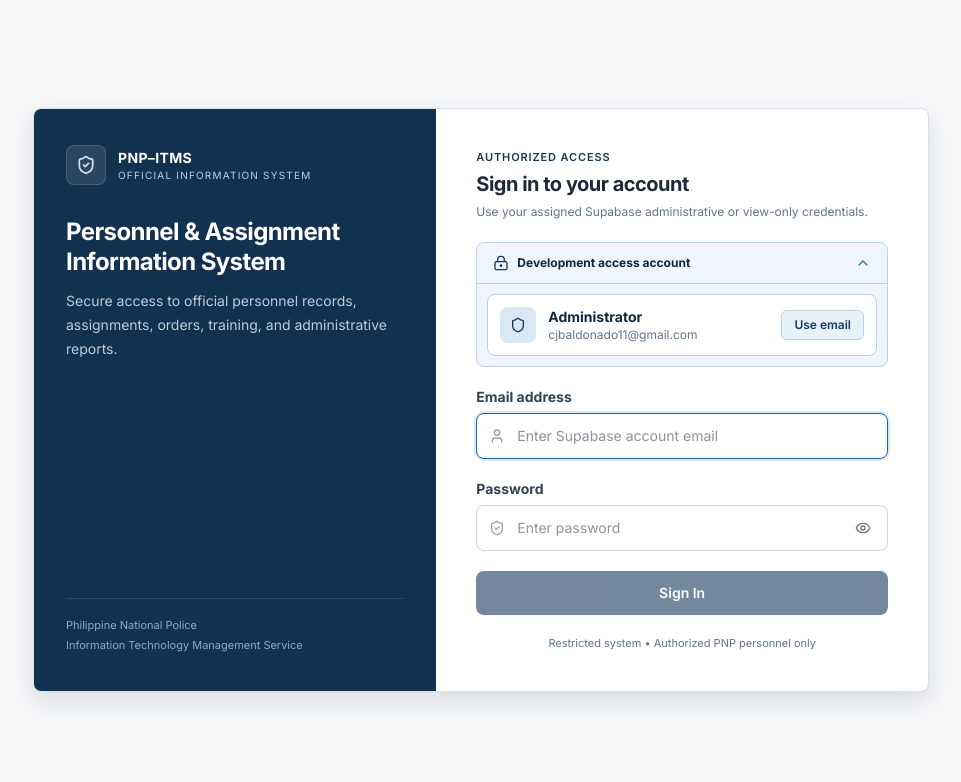
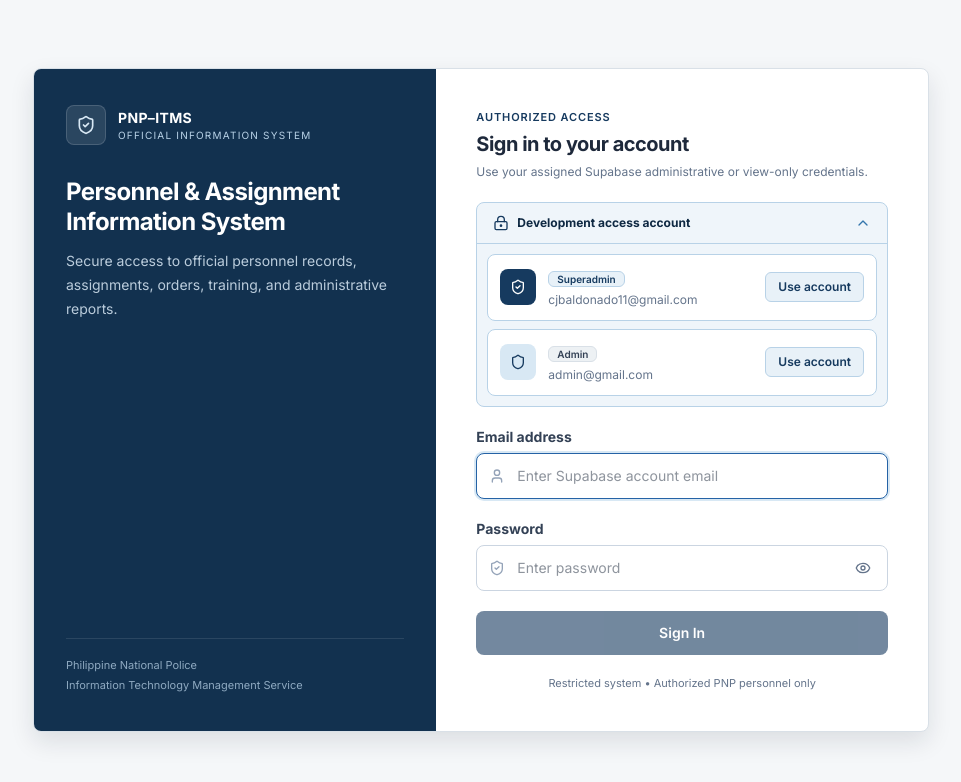
Before and after one commit to Akosidakdok/ITMS-ARMD-Directory, a React (Vite) app: page /education in a window 1280 px wide. Shown: the top 782 px of the page, without its empty margins (159-1120 px from the left). Built offline with nearby package versions, Linux system fonts and the light colour scheme; no server answers.

Commit message:
fix accounts

```diff
--- a/src/pages/LoginPage.tsx
+++ b/src/pages/LoginPage.tsx
@@ -1,6 +1,19 @@
 import React, { useRef, useState } from 'react';
 import { ChevronDown, Eye, EyeOff, LockKeyhole, Shield, ShieldCheck, User } from 'lucide-react';
 import { useAuthRole } from '../context/AuthRoleContext';
+
+const developmentAccounts = [
+  {
+    email: 'cjbaldonado11@gmail.com',
+    password: 'PAIS-Admin-2026!',
+    role: 'Superadmin'
+  },
+  {
+    email: 'admin@gmail.com',
+    password: '12345678',
+    role: 'Admin'
+  }
+] as const;
 
 export const LoginPage: React.FC = () => {
   const { login } = useAuthRole();
@@ -12,8 +25,9 @@ export const LoginPage: React.FC = () => {
   const [demoOpen, setDemoOpen] = useState(true);
   const usernameInputRef = useRef<HTMLInputElement>(null);
 
-  const fillAdministratorAccount = () => {
-    setUsername('cjbaldonado11@gmail.com');
+  const fillDevelopmentAccount = (account: (typeof developmentAccounts)[number]) => {
+    setUsername(account.email);
+    if ('password' in account) setPassword(account.password);
     setError('');
     usernameInputRef.current?.focus();
   };
@@ -69,15 +83,24 @@ export const LoginPage: React.FC = () => {
               <ChevronDown aria-hidden="true" className={`h-4 w-4 text-blue-500 transition-transform ${demoOpen ? 'rotate-180' : ''}`} />
             </button>
             {demoOpen && (
-              <div className="border-t border-blue-200 p-2.5">
-                <div className="flex items-center gap-3 rounded-lg border border-blue-200 bg-white p-3">
-                  <span className="flex h-9 w-9 shrink-0 items-center justify-center rounded-lg bg-blue-100 text-blue-700"><Shield aria-hidden="true" className="h-4 w-4" /></span>
-                  <span className="min-w-0 flex-1">
-                    <strong className="block text-sm text-blue-900">Administrator</strong>
-                    <span className="block truncate text-xs text-slate-500">cjbaldonado11@gmail.com</span>
-                  </span>
-                  <button type="button" onClick={fillAdministratorAccount} className="rounded-md border border-blue-200 bg-blue-50 px-3 py-1.5 text-xs font-semibold text-blue-700 hover:bg-blue-100">Use email</button>
-                </div>
+              <div className="space-y-2 border-t border-blue-200 p-2.5">
+                {developmentAccounts.map(account => {
+                  const isSuperadmin = account.role === 'Superadmin';
+                  return (
+                    <div key={account.email} className="flex items-center gap-3 rounded-lg border border-blue-200 bg-white p-3">
+                      <span className={`flex h-9 w-9 shrink-0 items-center justify-center rounded-lg ${isSuperadmin ? 'bg-blue-700 text-white' : 'bg-blue-100 text-blue-700'}`}>
+                        {isSuperadmin ? <ShieldCheck aria-hidden="true" className="h-4 w-4" /> : <Shield aria-hidden="true" className="h-4 w-4" />}
+                      </span>
+                      <span className="min-w-0 flex-1">
+                        <strong className={`inline-flex rounded-md border px-2 py-0.5 text-[10px] font-semibold leading-none ${isSuperadmin ? 'border-blue-200 bg-blue-50 text-blue-700' : 'border-slate-200 bg-slate-100 text-slate-700'}`}>{account.role}</strong>
+                        <span className="mt-1 block truncate text-xs text-slate-500">{account.email}</span>
+                      </span>
+                      <button type="button" onClick={() => fillDevelopmentAccount(account)} aria-label={`Use ${account.role} development account`} className="rounded-md border border-blue-200 bg-blue-50 px-3 py-1.5 text-xs font-semibold text-blue-700 hover:bg-blue-100">
+                        {'password' in account ? 'Use account' : 'Use email'}
+                      </button>
+                    </div>
+                  );
+                })}
               </div>
             )}
           </div>
```
Also changed, not shown: 58 other files (tests, documents, lock files or other folders).
